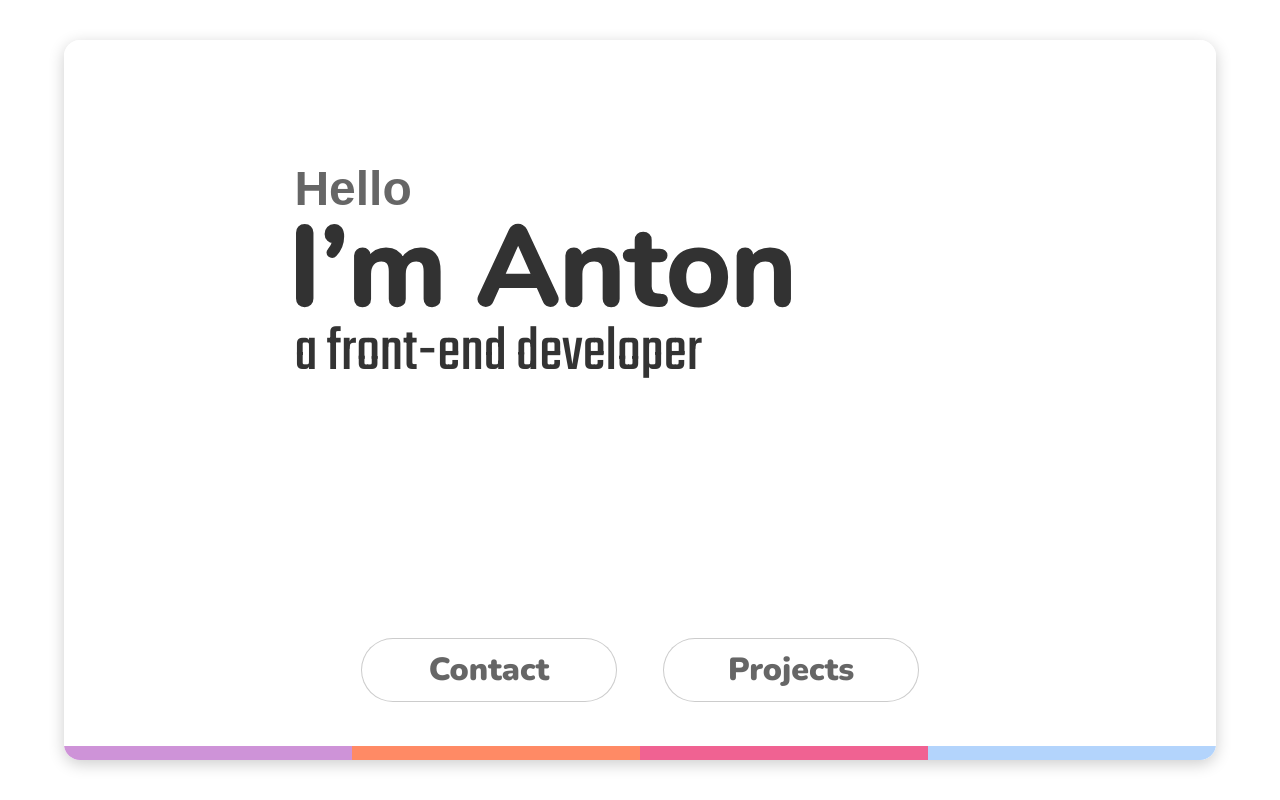
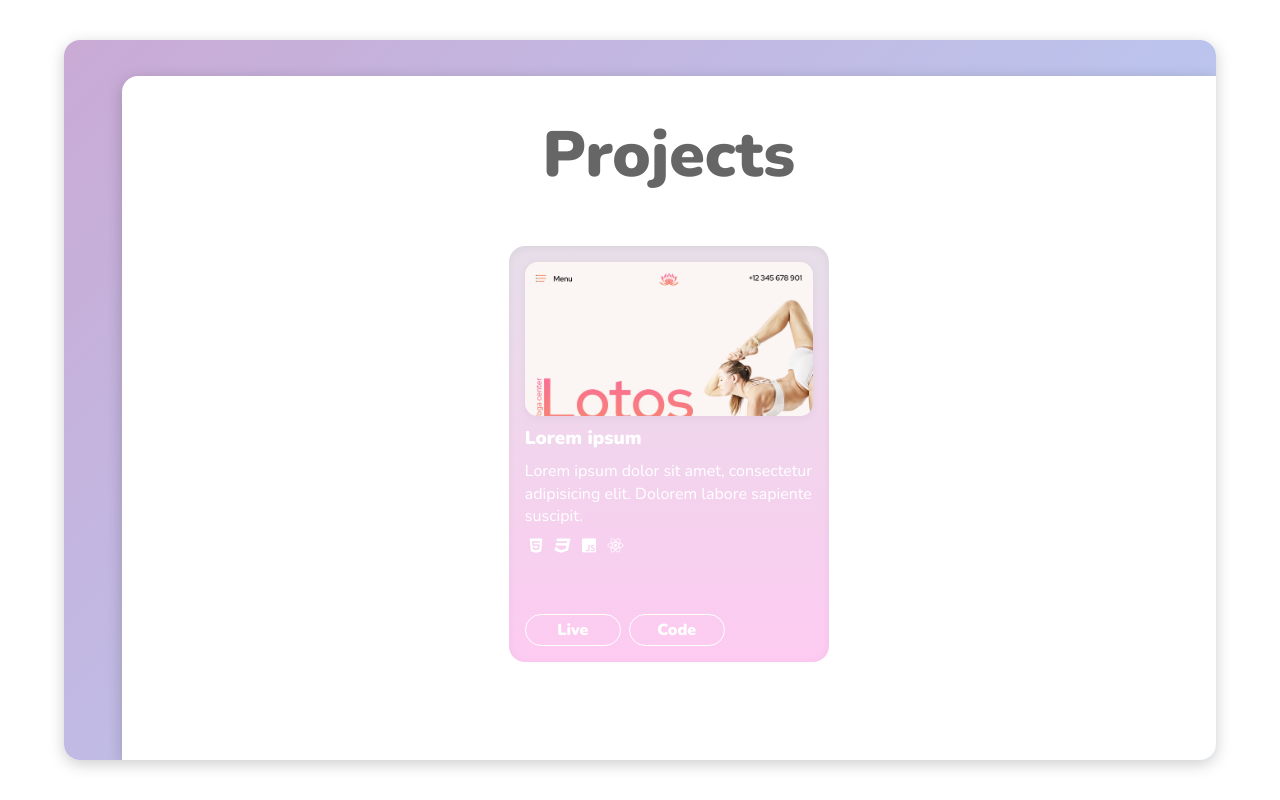
Before and after one commit to KosarAntoni/KosarPortfolio, a website built with Parcel: page index.html in a window 1280 px wide. Built offline with nearby package versions, Linux system fonts and the light colour scheme; a web font is replaced by a local one.

Commit message:
add project card

```diff
--- a/css/fontello.css
+++ b/css/fontello.css
@@ -1,11 +1,11 @@
 @font-face {
   font-family: 'fontello';
-  src: url('../font/fontello.eot?19419688');
-  src: url('../font/fontello.eot?19419688#iefix') format('embedded-opentype'),
-       url('../font/fontello.woff2?19419688') format('woff2'),
-       url('../font/fontello.woff?19419688') format('woff'),
-       url('../font/fontello.ttf?19419688') format('truetype'),
-       url('../font/fontello.svg?19419688#fontello') format('svg');
+  src: url('../font/fontello.eot?91470477');
+  src: url('../font/fontello.eot?91470477#iefix') format('embedded-opentype'),
+       url('../font/fontello.woff2?91470477') format('woff2'),
+       url('../font/fontello.woff?91470477') format('woff'),
+       url('../font/fontello.ttf?91470477') format('truetype'),
+       url('../font/fontello.svg?91470477#fontello') format('svg');
   font-weight: normal;
   font-style: normal;
 }
@@ -15,7 +15,7 @@
 @media screen and (-webkit-min-device-pixel-ratio:0) {
   @font-face {
     font-family: 'fontello';
-    src: url('../font/fontello.svg?19419688#fontello') format('svg');
+    src: url('../font/fontello.svg?91470477#fontello') format('svg');
   }
 }
 */
@@ -55,6 +55,12 @@
   /* text-shadow: 1px 1px 1px rgba(127, 127, 127, 0.3); */
 }
 
+.icon-down-open:before { content: '\e800'; } /* '' */
+.icon-react-brands:before { content: '\e801'; } /* '' */
+.icon-js-square-brands:before { content: '\e802'; } /* '' */
+.icon-redux:before { content: '\e803'; } /* '' */
 .icon-facebook:before { content: '\f09a'; } /* '' */
 .icon-linkedin:before { content: '\f0e1'; } /* '' */
 .icon-github:before { content: '\f113'; } /* '' */
+.icon-html5:before { content: '\f13b'; } /* '' */
+.icon-css3:before { content: '\f13c'; } /* '' */
--- a/css/styles.css
+++ b/css/styles.css
@@ -23,6 +23,8 @@ body {
 
   font-family: 'Recursive', sans-serif;
 }
+
+/*   FRAME AND BACKGROUND STYLES   */
 
 .frame {
   position: fixed;
@@ -96,7 +98,6 @@ body {
 
   font-size: 2rem;
   font-weight: bold;
-  border-radius: 0 1em 0 0;
   background: #ffffff;
 
   border-radius: 2em;
@@ -160,6 +161,9 @@ body {
   font-size 0.2s ease 0.4s;
 }
 
+
+/*  CONTACT SECTION STYLES    */
+
 .contact-container {
   position: absolute;
   display: flex;
@@ -171,6 +175,7 @@ body {
 
   visibility: hidden;
   opacity: 0;
+  transform: translateY(-2rem);
 }
 
 .contact-container small {
@@ -230,11 +235,6 @@ body {
   opacity: 1;
   transform: translateY(0);
   transition: opacity 0.8s linear 0.8s, transform 0.5s ease 0.8s;
-}
-
-.contact-container {
-  opacity: 0;
-  transform: translateY(-2rem);
 }
 
 .left-part .contact-container {
@@ -301,6 +301,142 @@ body {
 .contact-links-container .icon-github:after {
   border: 5px solid rgba(36, 41, 46, 0.4);
 }
+
+.projects-container {
+  position: absolute;
+  display: flex;
+  flex-direction: column;
+  align-items: center;
+  justify-content: center;
+
+  top: 20%;
+  width: 100%;
+  height: 80%;
+
+  visibility: hidden;
+  opacity: 0;
+  transform: translateY(-2rem);
+}
+
+.right-part .projects-container {
+  visibility: visible;
+  opacity: 1;
+  transition: 0.3s ease 0.5s;
+}
+
+.project-card {
+  position: absolute;
+  width: 20rem;
+  height: 26rem;
+  padding: 1rem;
+
+  font-size: 1rem;
+  font-weight: normal;
+  color: #ffffff;
+
+  display: flex;
+  flex-direction: column;
+  justify-content: space-between;
+
+  border-radius: 1rem;
+  background-image: linear-gradient(to top, #fdcbf1 0%, #fdcbf1 1%, #e6dee9 100%);
+  box-shadow: inset 0 2px 8px rgba(0, 0, 0, 0.05);
+}
+
+.project-card img {
+  width: 100%;
+  height: 40%;
+  object-fit: cover;
+  object-position: top;
+  margin-bottom: 0.5rem;
+
+  border-radius: 0.8rem;
+  box-shadow: 0 2px 8px rgba(0, 0, 0, 0.05);
+}
+
+.project_info-container {
+  height: 45%;
+}
+
+.project_info-container h3 {
+  margin-bottom: 0.5em;
+  font-family: 'Nunito', sans-serif;
+}
+
+.info-technologies {
+  margin-top: 0.5em;
+  margin-bottom: auto;
+}
+
+.info-technologies > span {
+  position: relative;
+}
+
+.info-technologies > span span {
+  visibility: hidden;
+  width: 6rem;
+  background: #FFFEFD;
+  box-shadow: 0 2px 8px rgba(0, 0, 0, 0.05);
+
+  text-align: center;
+  font-size: 0.8em;
+  color: rgba(0, 0, 0, 0.6);
+  border-radius: 6px;
+  padding: 0.4em 0;
+
+  position: absolute;
+  z-index: 11;
+  bottom: 150%;
+  left: 50%;
+  margin-left: -3rem;
+
+  transition: 0.2s;
+  opacity: 0;
+  transform: scale(0.8) translateY(40%);
+}
+
+.info-technologies > span:hover span {
+  visibility: visible;
+  opacity: 1;
+  transform: scale(1) translateY(0);
+}
+
+.project-card .buttons-container {
+  display: flex;
+  flex-direction: row;
+  margin-top: 1em;
+}
+
+.project-card .card-button {
+  display: flex;
+  justify-content: center;
+  align-items: center;
+
+  text-decoration: none;
+  height: 2em;
+  width: 6em;
+  margin-right: 0.5em;
+
+  font-family: 'Nunito', sans-serif;
+  font-weight: bold;
+  color: #ffffff;
+
+  border-radius: 2em;
+  border: 1px solid #ffffff;
+  box-shadow: 0 4px 16px rgba(0, 0, 0, 0);
+
+  transition: 0.3s ease 0.1s;
+}
+
+.project-card .card-button:hover {
+  color: rgba(0, 0, 0, 0.6);
+  background-color: #ffffff;
+  box-shadow: 0 2px 8px rgba(0, 0, 0, 0.05);
+
+  transition: 0.3s ease 0.1s;
+}
+
+/*  MAIN SCREEN STYLES  */
 
 .text-container {
   position: absolute;
@@ -416,6 +552,8 @@ body {
   }
 }
 
+/*   RAINBOW LINES STYLES    */
+
 .rainbow-container {
   position: absolute;
   height: 2%;
@@ -458,6 +596,9 @@ body {
 .right-part .rainbow-container > div {
   transform: translateY(100%)
 }
+
+
+/*    MEDIA    */
 
 @media screen and (max-width: 768px) {
   .frame .left-button,
--- a/index.html
+++ b/index.html
@@ -27,7 +27,7 @@
   <meta name="theme-color" content="#fafafa">
 </head>
 
-<body>
+<body class="right-part">
 
 <div class="frame">
   <div class="upper-background"></div>
@@ -108,7 +108,28 @@
     </div>
   </div>
   <div class="right-button">
-    <h2>Projects</h2></div>
+    <h2>Projects</h2>
+    <div class="projects-container">
+      <div class="project-card">
+        <img src="img/kosarantoni.github.io_lotos_.jpg" alt="">
+        <div class="project_info-container">
+          <h3>Lorem ipsum</h3>
+          <p>Lorem ipsum dolor sit amet, consectetur adipisicing elit. Dolorem labore sapiente suscipit.</p>
+          <p class="info-technologies">
+            <span class="icon-html5"><span>HTML5</span></span>
+            <span class="icon-css3"><span>CSS3</span></span>
+            <span class="icon-js-square-brands"><span>JavaScript</span></span>
+            <span class="icon-react-brands"><span>React</span></span>
+          </p>
+        </div>
+        <div class="buttons-container">
+          <a href="#" class="card-button">Live</a>
+          <a href="#" class="card-button">Code</a>
+        </div>
+      </div>
+    </div>
+
+  </div>
   <div class="rainbow-container">
     <div class="color-1"></div>
     <div class="color-2"></div>
@@ -126,7 +147,7 @@
   leftButton.addEventListener("mouseout", () => bodyElement.classList.remove("left-part"));
 
   rightButton.addEventListener("mouseover", () => bodyElement.classList.add("right-part"));
-  rightButton.addEventListener("mouseout", () => bodyElement.classList.remove("right-part"));
+  // rightButton.addEventListener("mouseout", () => bodyElement.classList.remove("right-part"));
 
   let vh = window.innerHeight * 0.01;
   // Then we set the value in the --vh custom property to the root of the document
```
Also changed, not shown: font/fontello.ttf, font/fontello.woff, font/fontello.woff2, img/kosarantoni.github.io_lotos_.jpg (added), 2 other files.
